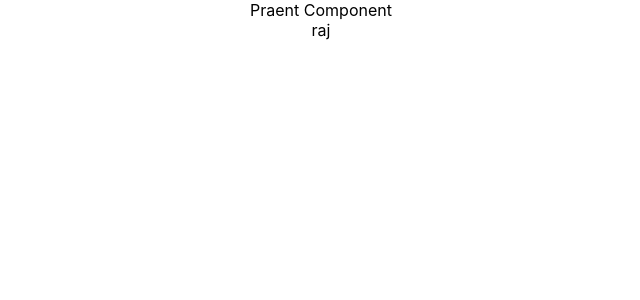
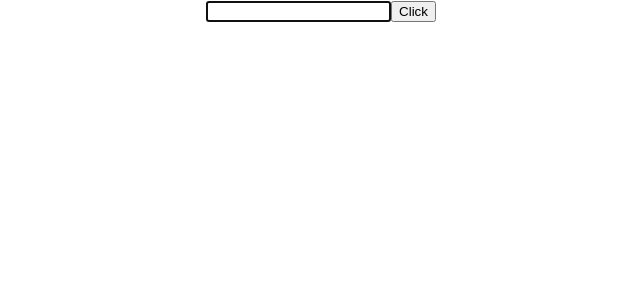
Before and after one commit to raj-savsani/ReactJs, a React (Create React App) app in the folder hello-world/: page / in a window 1280 px wide. Shown: the top 300 px of the page, without its empty margins (319-959 px from the left). Built offline with nearby package versions, Linux system fonts and the light colour scheme.

Commit message:
refs in React
Create Refs  using React.createRef()

```diff
--- a/hello-world/src/App.js
+++ b/hello-world/src/App.js
@@ -17,14 +17,15 @@
 import Table from "./components/Table";
 import PureComp from "./components/PureComp";
 import ParentComp from "./components/ParentComp";
+import RefSDemo from "./components/RefSDemo";
 
 class App extends Component {
   render() {
     return (
       <div className="App">
+        <RefSDemo></RefSDemo>
 
-
-        <ParentComp></ParentComp>
+        {/* <ParentComp></ParentComp> */}
         {/* <Table></Table> */}
 
         {/* <FrangmentDemo></FrangmentDemo> */}
--- /dev/null
+++ b/hello-world/src/components/RefSDemo.js
@@ -0,0 +1,36 @@
+import React, { Component } from "react";
+
+class RefSDemo extends Component {
+  constructor(props) {
+    super(props);
+
+    this.inputRef = React.createRef();
+    this.cbRef = null;
+    this.setcbRef = (element) => {
+      this.cbRef = element;
+    };
+  }
+
+  componentDidMount() {
+    if (this.cbRef) {
+      this.cbRef.focus();
+    }
+    // this.inputRef.current.focus();
+    // console.log(this.inputRef);
+  }
+  clickHandler = () => {
+    alert(this.cbRef.value);
+    // alert(this.inputRef.current.value);
+  };
+  render() {
+    return (
+      <div>
+        {/* <input type="text" ref={this.inputRef}></input> */}
+        <input type="text" ref={this.setcbRef}></input>
+        <button onClick={this.clickHandler}>Click</button>
+      </div>
+    );
+  }
+}
+
+export default RefSDemo;
```
